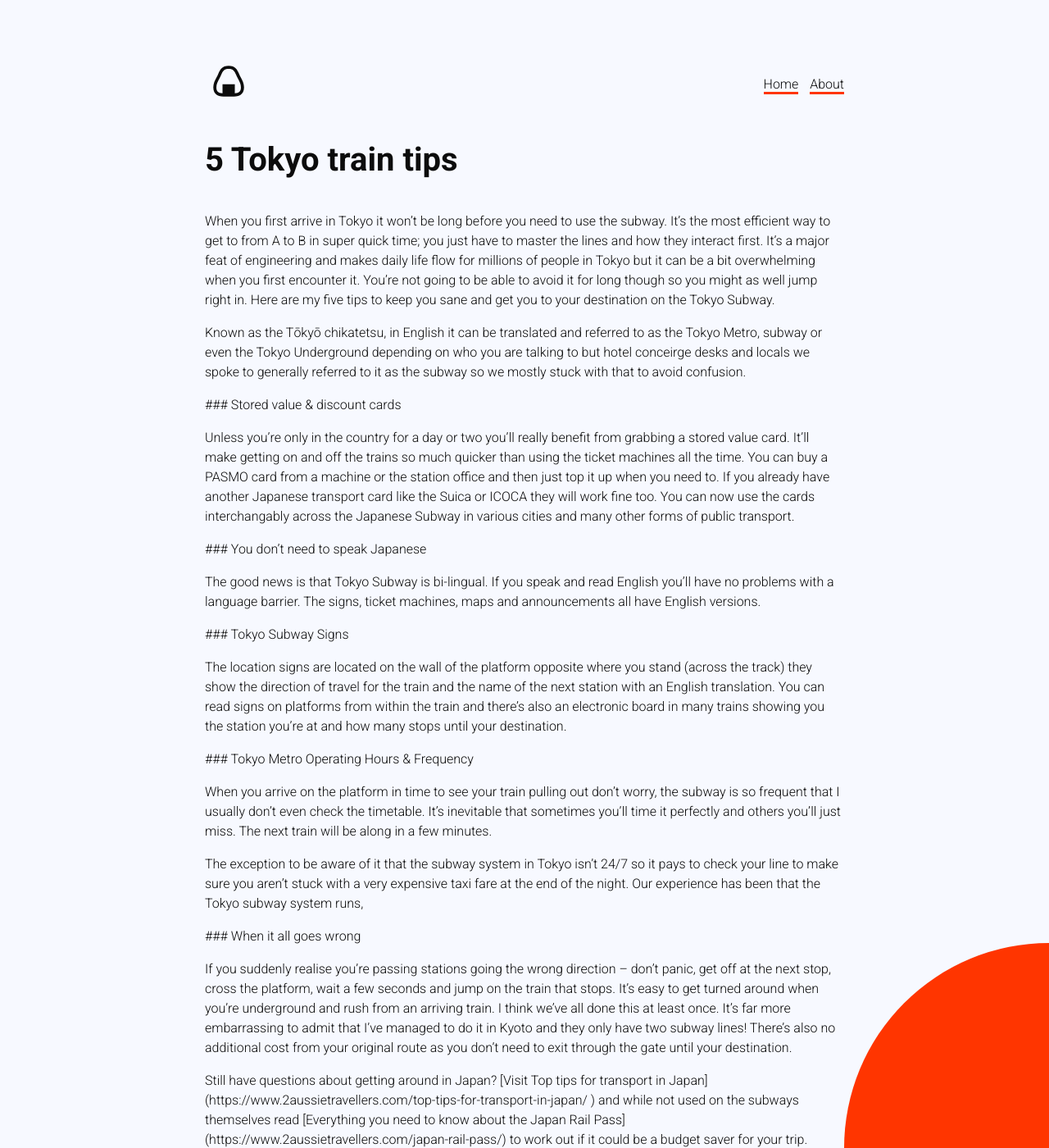
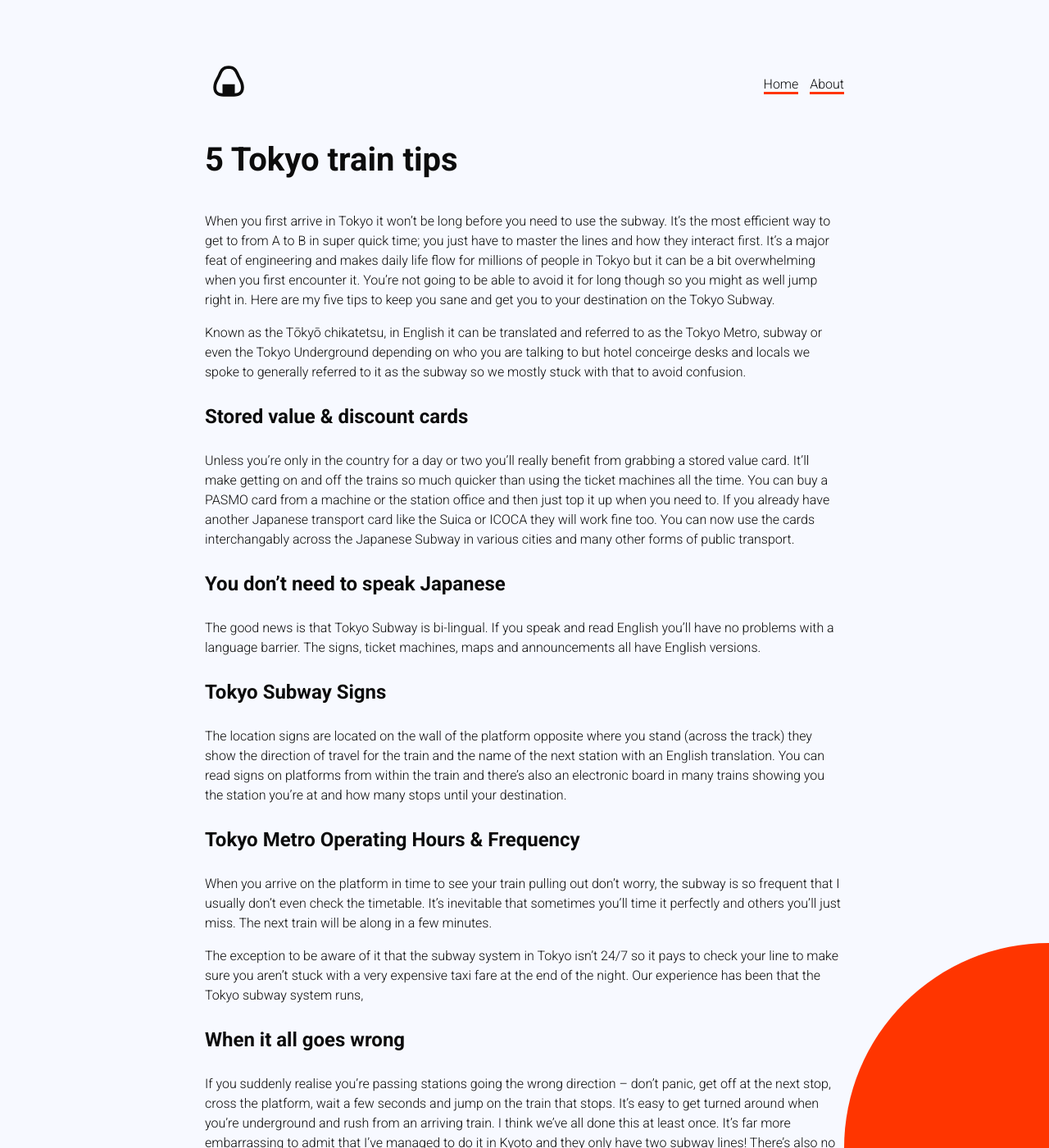
Before and after one commit to itshorsey/anij, a Jekyll site: the page built from _posts/2018-11-04-trains.markdown, in a window 1280 px wide and 1400 px high. Shown: the whole window at 82% size. Built offline with Jekyll 4.4.1, drawn with Linux system fonts in a browser that asks for light colours.

```diff
--- a/_posts/2018-11-04-trains.markdown
+++ b/_posts/2018-11-04-trains.markdown
@@ -9,25 +9,25 @@ When you first arrive in Tokyo it won’t be long before you need to use the sub
 
 Known as the Tōkyō chikatetsu, in English it can be translated and referred to as the Tokyo Metro, subway or even the Tokyo Underground depending on who you are talking to but hotel conceirge desks and locals we spoke to generally referred to it as the subway so we mostly stuck with that to avoid confusion.
 
-\### Stored value & discount cards
+### Stored value & discount cards
 
 Unless you’re only in the country for a day or two you’ll really benefit from grabbing a stored value card.  It’ll make getting on and off the trains so much quicker than using the  ticket machines all the time.  You can buy a PASMO card from a machine or the station office and then just top it up when you need to.  If you already have another Japanese transport card like the Suica or ICOCA they will work fine too.  You can now use the cards interchangably across the Japanese Subway in various cities and many other forms of public transport.
 
-\### You don’t need to speak Japanese
+### You don’t need to speak Japanese
 
 The good news is that Tokyo Subway is bi-lingual.  If you speak and read English you’ll have no problems with a language barrier. The signs, ticket machines, maps and announcements all have English versions.
 
-\### Tokyo Subway Signs
+### Tokyo Subway Signs
 
 The location signs are located on the wall of the platform opposite where you stand (across the track) they show the direction of travel for the train and the name of the next station with an English translation.  You can read signs on platforms from within the train and there’s also an electronic board in many trains showing you the station you’re at and how many stops until your destination.
 
-\### Tokyo Metro Operating Hours & Frequency
+### Tokyo Metro Operating Hours & Frequency
 
 When you arrive on the platform in time to see your train pulling out don’t worry, the subway is so frequent that I usually don’t even check the timetable.  It’s inevitable that sometimes you’ll time it perfectly and others you’ll just miss.  The next train will be along in a few minutes.
 
 The exception to be aware of it that the subway system in Tokyo isn’t 24/7 so it pays to check your line to make sure you aren’t stuck with a very expensive taxi fare at the end of the night.  Our experience has been that the Tokyo subway system runs,
 
-\### When it all goes wrong
+### When it all goes wrong
 
 If you suddenly realise you’re passing stations going the wrong direction – don’t panic, get off at the next stop, cross the platform, wait a few seconds and jump on the train that stops.  It’s easy to get turned around when you’re underground and rush from an arriving train.  I think we’ve all done this at least once.  It’s far more embarrassing to admit that I’ve managed to do it in Kyoto and they only have two subway lines!  There’s also no additional cost from your original route as you don’t need to exit through the gate until your destination.
 
```
